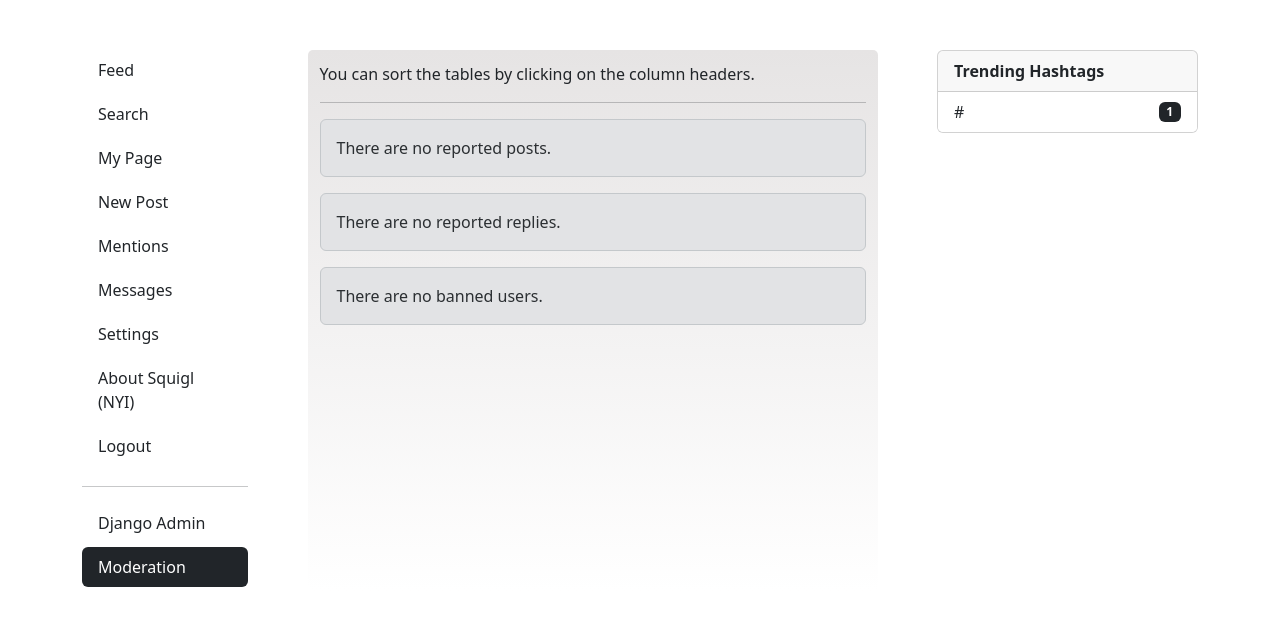
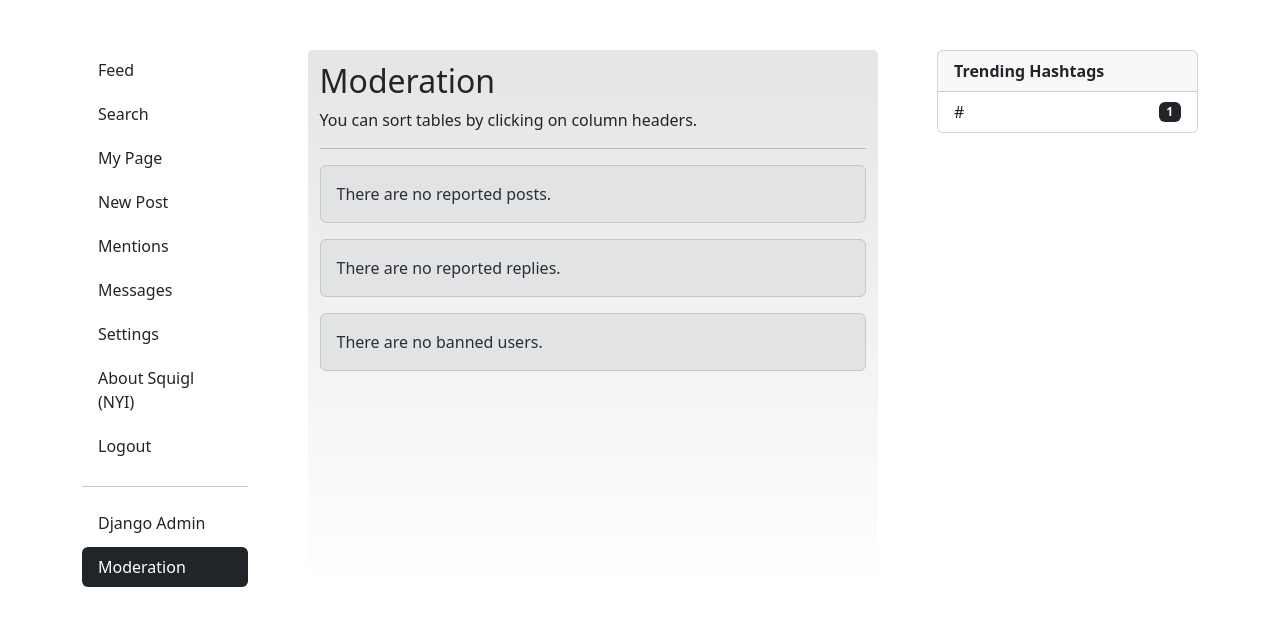
Before and after one commit to paulio11/P4-Squigl-Twitter-Clone, a Django app: page /mod/ in a window 1280 px wide. Shown: the part 154-780 px from the top of the page. Run offline with Django 3.2, Linux system fonts and the light colour scheme; the visitor is signed in with stand-in values (Sample User, id 1); data comes from the database, SQL or seed files in the repository; data that the repository does not hold is empty; some libraries are stand-ins or nearby versions.

Commit message:
Add title

```diff
--- a/templates/moderation.html
+++ b/templates/moderation.html
@@ -5,8 +5,8 @@ Moderation
 {% endblock %}
 
 {% block content %}
-
-<p>You can sort the tables by clicking on the column headers.</p>
+<h2>Moderation</h2>
+<p>You can sort tables by clicking on column headers.</p>
 <hr>
 
 <!-- Reported posts -->
```
